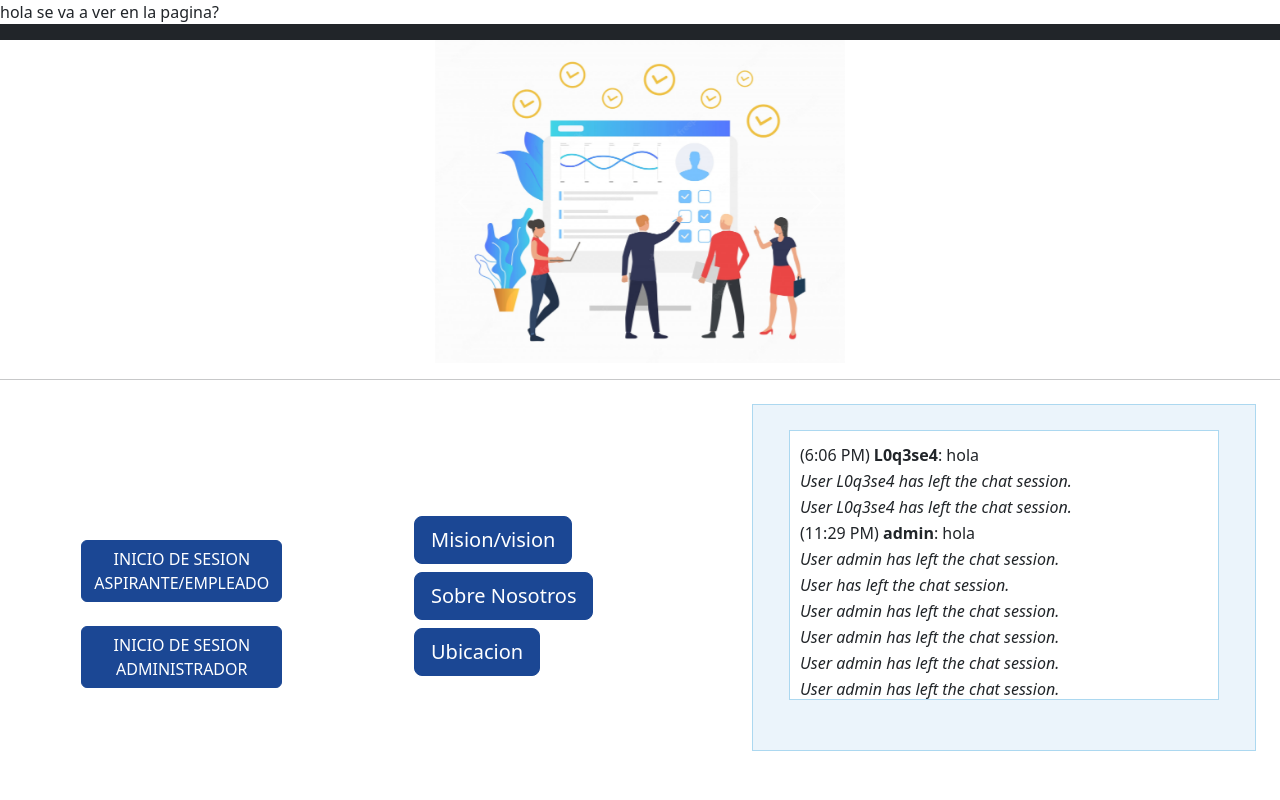
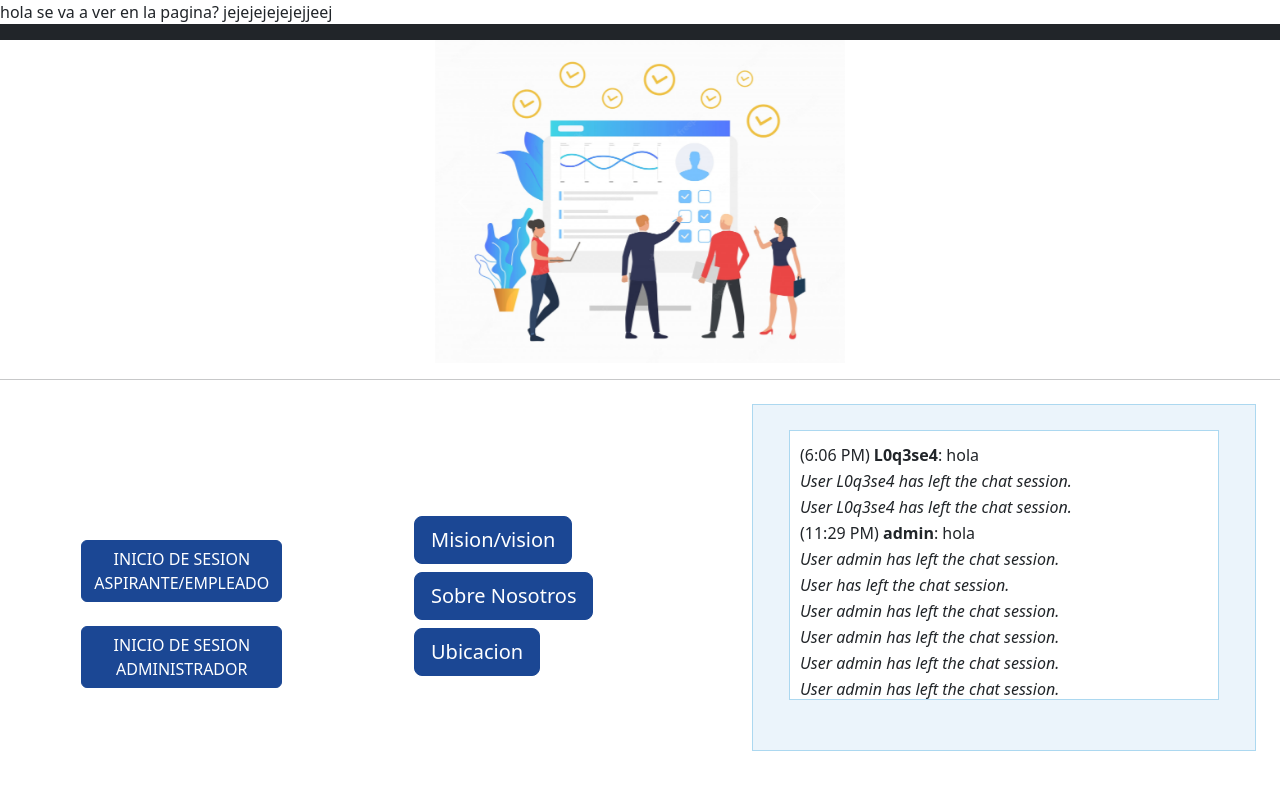
Before and after one commit to tsuki300402/tsuki300402-ProyectoGTH_V1.0_, a PHP site: page /ProyectoGTH/ in a window 1280 px wide. Run offline with PHP 8.4, Linux system fonts and the light colour scheme; some libraries are stand-ins or nearby versions.

Commit message:
prueba 2

```diff
--- a/index.php
+++ b/index.php
@@ -1,5 +1,6 @@
 <?php session_start()?>
 hola se va a ver en la pagina?
+jejejejejejejjeej
 <!DOCTYPE html>
 <html>
 <head>
```
